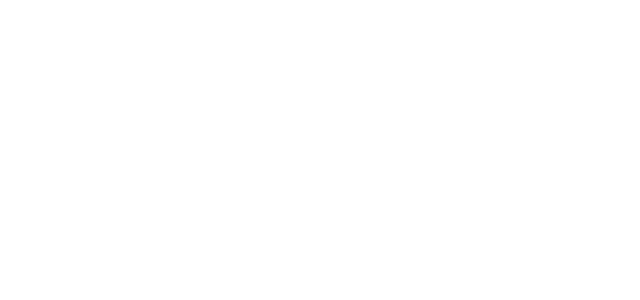
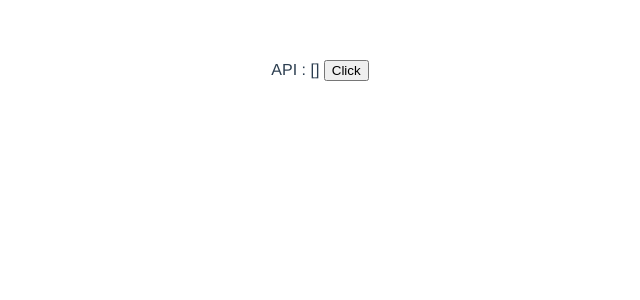
Before and after one commit to Godzilla-Henry/git_test, a Vue app: page / in a window 1280 px wide. Shown: the top 300 px of the page, without its empty margins (320-960 px from the left). Built offline with nearby package versions, Linux system fonts and the light colour scheme.

Commit message:
Initial commit

```diff
--- a/src/App.vue
+++ b/src/App.vue
@@ -1,16 +1,29 @@
 <template>
   <div id="app">
+    API : {{ api_data }}
+    <button @click="FetchApi()">Click</button>
+
+
   </div>
 </template>
 
 <script>
-
+import axios from 'axios';
 export default {
   name: 'App',
   data(){
     return{
+        api_data : []
     }
   },
+  methods:{
+    async FetchApi(){
+      await axios.get("https://tcgbusfs.blob.core.windows.net/dotapp/youbike/v2/youbike_immediate.json")
+      .then(res => {
+        console.log(res.data)
+      })
+    }
+  }
 }
 </script>
 
--- a/src/main.js
+++ b/src/main.js
@@ -1,6 +1,10 @@
 import Vue from 'vue'
 import App from './App.vue'
 import store from './store'
+import axios from 'axios'
+import VueAxios from 'vue-axios'
+
+Vue.use(VueAxios, axios)
 
 Vue.config.productionTip = false
 
```
